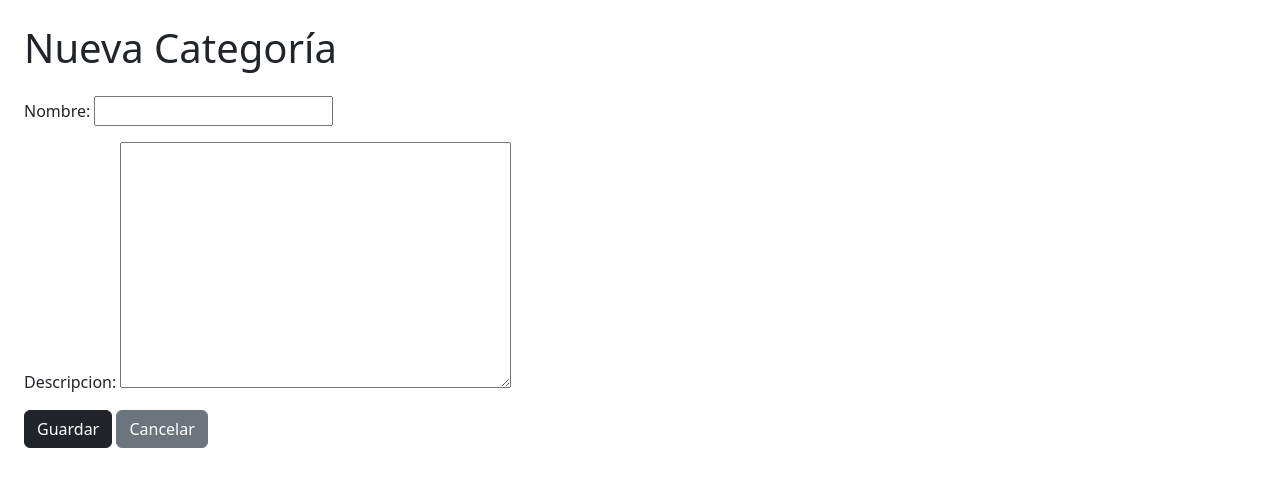
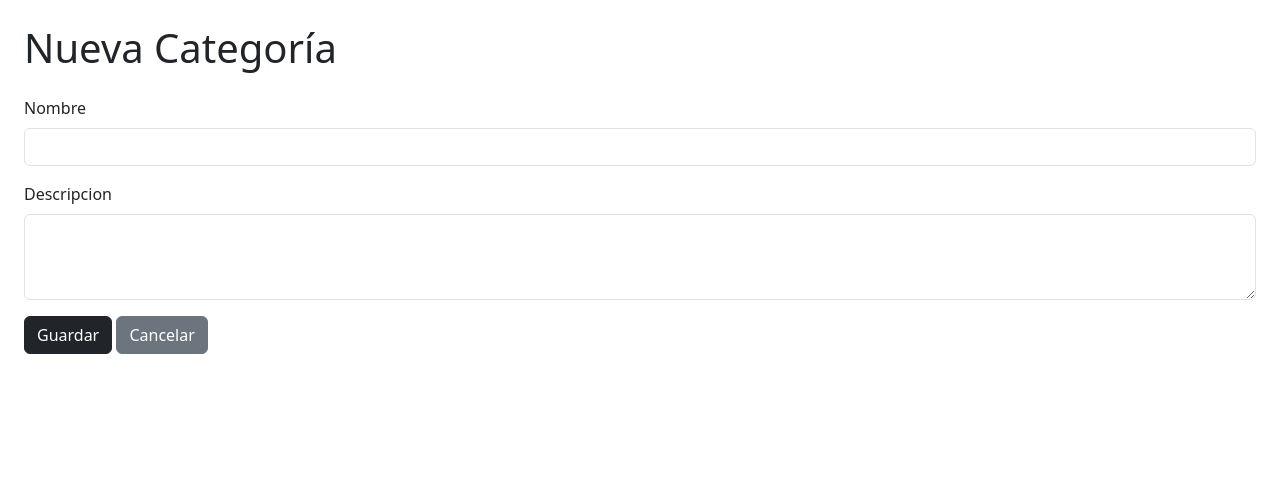
Before and after one commit to dragomatias91/inventario_hogar, a Django app: page /categorias/crear/ in a window 1280 px wide. Shown: the part 56-543 px from the top of the page. Run offline with Django 5.2, Linux system fonts and the light colour scheme.

Commit message:
Modificacion visual form categoria

```diff
--- a/src/categorias/forms.py
+++ b/src/categorias/forms.py
@@ -5,3 +5,7 @@ class CategoriaForm(forms.ModelForm):
     class Meta:
         model = Categoria
         fields = ['nombre', 'descripcion']
+        widgets = {
+            'nombre': forms.TextInput(attrs={'class': 'form-control'}),
+            'descripcion': forms.Textarea(attrs={'class': 'form-control', 'rows': 3}),
+        }
--- a/src/categorias/templates/categorias/crear_categoria.html
+++ b/src/categorias/templates/categorias/crear_categoria.html
@@ -5,7 +5,12 @@
 
     <form method="POST">
         {% csrf_token %}
-        {{ form.as_p }}
+        {% for field in form %}
+    <div class="mb-3">
+        <label class="form-label">{{ field.label }}</label>
+        {{ field }}
+    </div>
+        {% endfor %}
         <button type="submit" class="btn btn-dark">Guardar</button>
         <a href="{% url 'categorias:lista' %}" class="btn btn-secondary">Cancelar</a>
     </form>
```
Also changed, not shown: src/db.sqlite3.
